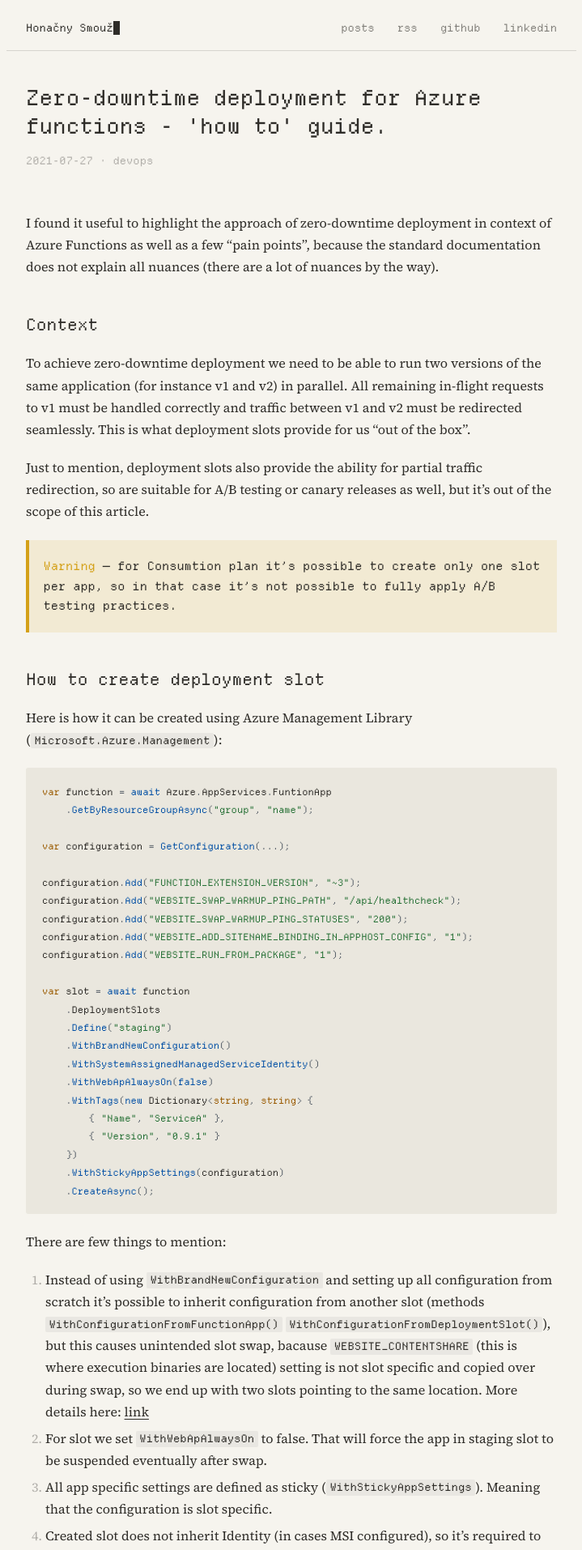
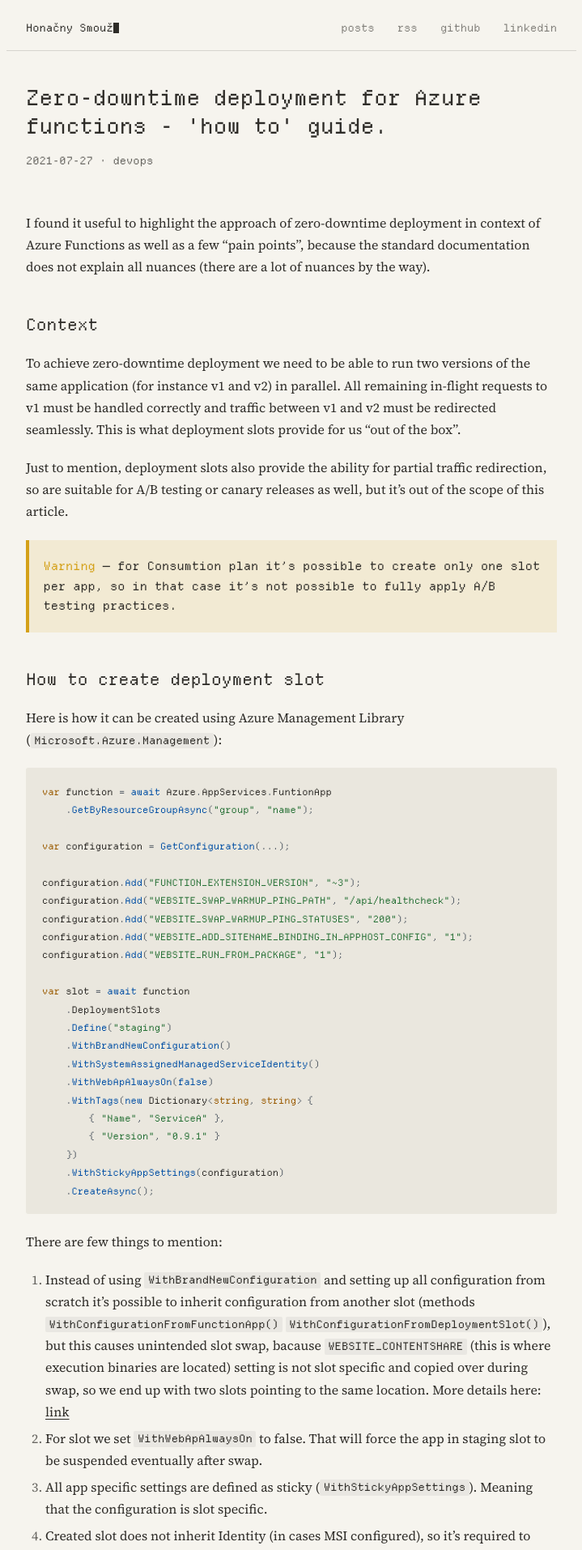
Before and after one commit to spzSource/spzSource.github.io, a Jekyll site: the page built from _posts/2021-07-27-azure-functions-zero-downtime-deployment-using-slots.md, in a window 1280 px wide. Shown: the top 1914 px of the page at 81% size, without its empty margins (280-999 px from the left). Built offline with Jekyll 4.4.1, drawn with Linux system fonts in a browser that asks for light colours; comment, search, counter and statistics services are not loaded.

Commit message:
Fix Lighthouse issues: contrast, aria-label mismatch, render-blocking CSS
- Raise --ink-faint alpha for 4.5:1 contrast (light 0.72, dark 0.58)
- Match brand aria-label to nbsp visible text; caret is now a styled
  empty span instead of a text character
- Inline site CSS via Jekyll include to remove render-blocking request
- Self-host Source Serif 4 (12 woff2 subsets) and inline @font-face,
  dropping Google Fonts entirely; preload latin-400 subset

```diff
--- /dev/null
+++ b/_includes/source-serif-4.css
@@ -0,0 +1,108 @@
+/* cyrillic-ext */
+@font-face {
+  font-family: 'Source Serif 4';
+  font-style: normal;
+  font-weight: 400;
+  font-display: swap;
+  src: url(/assets/fonts/source-serif-4/source-serif-4-cyrillic-ext-400.woff2) format('woff2');
+  unicode-range: U+0460-052F, U+1C80-1C8A, U+20B4, U+2DE0-2DFF, U+A640-A69F, U+FE2E-FE2F;
+}
+/* cyrillic */
+@font-face {
+  font-family: 'Source Serif 4';
+  font-style: normal;
+  font-weight: 400;
+  font-display: swap;
+  src: url(/assets/fonts/source-serif-4/source-serif-4-cyrillic-400.woff2) format('woff2');
+  unicode-range: U+0301, U+0400-045F, U+0490-0491, U+04B0-04B1, U+2116;
+}
+/* greek */
+@font-face {
+  font-family: 'Source Serif 4';
+  font-style: normal;
+  font-weight: 400;
+  font-display: swap;
+  src: url(/assets/fonts/source-serif-4/source-serif-4-greek-400.woff2) format('woff2');
+  unicode-range: U+0370-0377, U+037A-037F, U+0384-038A, U+038C, U+038E-03A1, U+03A3-03FF;
+}
+/* vietnamese */
+@font-face {
+  font-family: 'Source Serif 4';
+  font-style: normal;
+  font-weight: 400;
+  font-display: swap;
+  src: url(/assets/fonts/source-serif-4/source-serif-4-vietnamese-400.woff2) format('woff2');
+  unicode-range: U+0102-0103, U+0110-0111, U+0128-0129, U+0168-0169, U+01A0-01A1, U+01AF-01B0, U+0300-0301, U+0303-0304, U+0308-0309, U+0323, U+0329, U+1EA0-1EF9, U+20AB;
+}
+/* latin-ext */
+@font-face {
+  font-family: 'Source Serif 4';
+  font-style: normal;
+  font-weight: 400;
+  font-display: swap;
+  src: url(/assets/fonts/source-serif-4/source-serif-4-latin-ext-400.woff2) format('woff2');
+  unicode-range: U+0100-02BA, U+02BD-02C5, U+02C7-02CC, U+02CE-02D7, U+02DD-02FF, U+0304, U+0308, U+0329, U+1D00-1DBF, U+1E00-1E9F, U+1EF2-1EFF, U+2020, U+20A0-20AB, U+20AD-20C0, U+2113, U+2C60-2C7F, U+A720-A7FF;
+}
+/* latin */
+@font-face {
+  font-family: 'Source Serif 4';
+  font-style: normal;
+  font-weight: 400;
+  font-display: swap;
+  src: url(/assets/fonts/source-serif-4/source-serif-4-latin-400.woff2) format('woff2');
+  unicode-range: U+0000-00FF, U+0131, U+0152-0153, U+02BB-02BC, U+02C6, U+02DA, U+02DC, U+0304, U+0308, U+0329, U+2000-206F, U+20AC, U+2122, U+2191, U+2193, U+2212, U+2215, U+FEFF, U+FFFD;
+}
+/* cyrillic-ext */
+@font-face {
+  font-family: 'Source Serif 4';
+  font-style: normal;
+  font-weight: 600;
+  font-display: swap;
+  src: url(/assets/fonts/source-serif-4/source-serif-4-cyrillic-ext-600.woff2) format('woff2');
+  unicode-range: U+0460-052F, U+1C80-1C8A, U+20B4, U+2DE0-2DFF, U+A640-A69F, U+FE2E-FE2F;
+}
+/* cyrillic */
+@font-face {
+  font-family: 'Source Serif 4';
+  font-style: normal;
+  font-weight: 600;
+  font-display: swap;
+  src: url(/assets/fonts/source-serif-4/source-serif-4-cyrillic-600.woff2) format('woff2');
+  unicode-range: U+0301, U+0400-045F, U+0490-0491, U+04B0-04B1, U+2116;
+}
+/* greek */
+@font-face {
+  font-family: 'Source Serif 4';
+  font-style: normal;
+  font-weight: 600;
+  font-display: swap;
+  src: url(/assets/fonts/source-serif-4/source-serif-4-greek-600.woff2) format('woff2');
+  unicode-range: U+0370-0377, U+037A-037F, U+0384-038A, U+038C, U+038E-03A1, U+03A3-03FF;
+}
+/* vietnamese */
+@font-face {
+  font-family: 'Source Serif 4';
+  font-style: normal;
+  font-weight: 600;
+  font-display: swap;
+  src: url(/assets/fonts/source-serif-4/source-serif-4-vietnamese-600.woff2) format('woff2');
+  unicode-range: U+0102-0103, U+0110-0111, U+0128-0129, U+0168-0169, U+01A0-01A1, U+01AF-01B0, U+0300-0301, U+0303-0304, U+0308-0309, U+0323, U+0329, U+1EA0-1EF9, U+20AB;
+}
+/* latin-ext */
+@font-face {
+  font-family: 'Source Serif 4';
+  font-style: normal;
+  font-weight: 600;
+  font-display: swap;
+  src: url(/assets/fonts/source-serif-4/source-serif-4-latin-ext-600.woff2) format('woff2');
+  unicode-range: U+0100-02BA, U+02BD-02C5, U+02C7-02CC, U+02CE-02D7, U+02DD-02FF, U+0304, U+0308, U+0329, U+1D00-1DBF, U+1E00-1E9F, U+1EF2-1EFF, U+2020, U+20A0-20AB, U+20AD-20C0, U+2113, U+2C60-2C7F, U+A720-A7FF;
+}
+/* latin */
+@font-face {
+  font-family: 'Source Serif 4';
+  font-style: normal;
+  font-weight: 600;
+  font-display: swap;
+  src: url(/assets/fonts/source-serif-4/source-serif-4-latin-600.woff2) format('woff2');
+  unicode-range: U+0000-00FF, U+0131, U+0152-0153, U+02BB-02BC, U+02C6, U+02DA, U+02DC, U+0304, U+0308, U+0329, U+2000-206F, U+20AC, U+2122, U+2191, U+2193, U+2212, U+2215, U+FEFF, U+FFFD;
+}
--- a/assets/css/style.css
+++ b/_includes/style.css
@@ -7,24 +7,8 @@
 
 @font-face {
   font-family: 'Departure Mono';
-  src: url('../fonts/DepartureMono-Regular.woff2') format('woff2');
+  src: url('/assets/fonts/DepartureMono-Regular.woff2') format('woff2');
   font-weight: 400;
-  font-style: normal;
-  font-display: swap;
-}
-
-@font-face {
-  font-family: 'Source Serif 4';
-  src: url('../fonts/source-serif-4-v15-latin-regular.woff2') format('woff2');
-  font-weight: 400;
-  font-style: normal;
-  font-display: swap;
-}
-
-@font-face {
-  font-family: 'Source Serif 4';
-  src: url('../fonts/source-serif-4-v15-latin-600.woff2') format('woff2');
-  font-weight: 600;
   font-style: normal;
   font-display: swap;
 }
@@ -37,7 +21,7 @@
   --bg:        #f6f4ee;
   --ink:       #2e2c28;
   --ink-soft:  rgba(46, 44, 40, 0.58);
-  --ink-faint: rgba(46, 44, 40, 0.35);
+  --ink-faint: rgba(46, 44, 40, 0.72);
   --rule:      rgba(46, 44, 40, 0.16);
   --code-bg:   rgba(46, 44, 40, 0.06);
   --pre-bg:    #17202f;
@@ -50,7 +34,7 @@
     --bg:        #0e1626;
     --ink:       rgba(232, 236, 244, 0.88);
     --ink-soft:  rgba(232, 236, 244, 0.55);
-    --ink-faint: rgba(232, 236, 244, 0.32);
+    --ink-faint: rgba(232, 236, 244, 0.58);
     --rule:      rgba(232, 236, 244, 0.14);
     --code-bg:   rgba(232, 236, 244, 0.08);
     --pre-bg:    #17202f;
@@ -107,6 +91,9 @@ h1, h2, h3, h4, h5, h6 { font-family: var(--mono); }
   color: var(--bg);
 }
 .brand .cursor-blink { animation: brand-blink 1.06s steps(1) infinite; }
+/* trailing caret: rendered block, not a text character, so it stays out of the
+   accessible name / visible-text comparison */
+.brand .caret { display: inline-block; width: 0.6em; height: 1em; vertical-align: -0.12em; }
 @keyframes brand-blink { 0%, 60% { opacity: 1; } 61%, 100% { opacity: 0; } }
 
 .nav-links a {
--- a/_layouts/default.html
+++ b/_layouts/default.html
@@ -5,9 +5,9 @@
   <meta name="viewport" content="width=device-width, initial-scale=1">
   <title>{% if page.title %}{{ page.title }} — {{ site.title }}{% else %}{{ site.title }}{% endif %}</title>
   <meta name="description" content="{{ page.excerpt | default: site.description | strip_html | normalize_whitespace | truncate: 160 | escape }}">
+  <link rel="preload" href="{{ '/assets/fonts/source-serif-4/source-serif-4-latin-400.woff2' | relative_url }}" as="font" type="font/woff2" crossorigin>
   <link rel="preload" href="{{ '/assets/fonts/DepartureMono-Regular.woff2' | relative_url }}" as="font" type="font/woff2" crossorigin>
-  <link rel="preload" href="{{ '/assets/fonts/source-serif-4-v15-latin-regular.woff2' | relative_url }}" as="font" type="font/woff2" crossorigin>
-  <link rel="stylesheet" href="{{ '/assets/css/style.css' | relative_url }}">
+  <style>{% include source-serif-4.css %}{% include style.css %}</style>
   <link rel="icon" type="image/svg+xml" href="{{ '/assets/logo.svg' | relative_url }}">
   {% seo title=false %}
   {% feed_meta %}
```
Also changed, not shown: other parts of _layouts/default.html (+4 -3 lines), assets/fonts/source-serif-4-v15-latin-600.woff2 (deleted), assets/fonts/source-serif-4-v15-latin-regular.woff2 (deleted), assets/fonts/source-serif-4/source-serif-4-cyrillic-400.woff2 (added), assets/fonts/source-serif-4/source-serif-4-cyrillic-600.woff2 (added), assets/fonts/source-serif-4/source-serif-4-cyrillic-ext-400.woff2 (added), assets/fonts/source-serif-4/source-serif-4-cyrillic-ext-600.woff2 (added), assets/fonts/source-serif-4/source-serif-4-greek-400.woff2 (added), assets/fonts/source-serif-4/source-serif-4-greek-600.woff2 (added), assets/fonts/source-serif-4/source-serif-4-latin-400.woff2 (added), assets/fonts/source-serif-4/source-serif-4-latin-600.woff2 (added), assets/fonts/source-serif-4/source-serif-4-latin-ext-400.woff2 (added), assets/fonts/source-serif-4/source-serif-4-latin-ext-600.woff2 (added), assets/fonts/source-serif-4/source-serif-4-vietnamese-400.woff2 (added), 1 more files.
